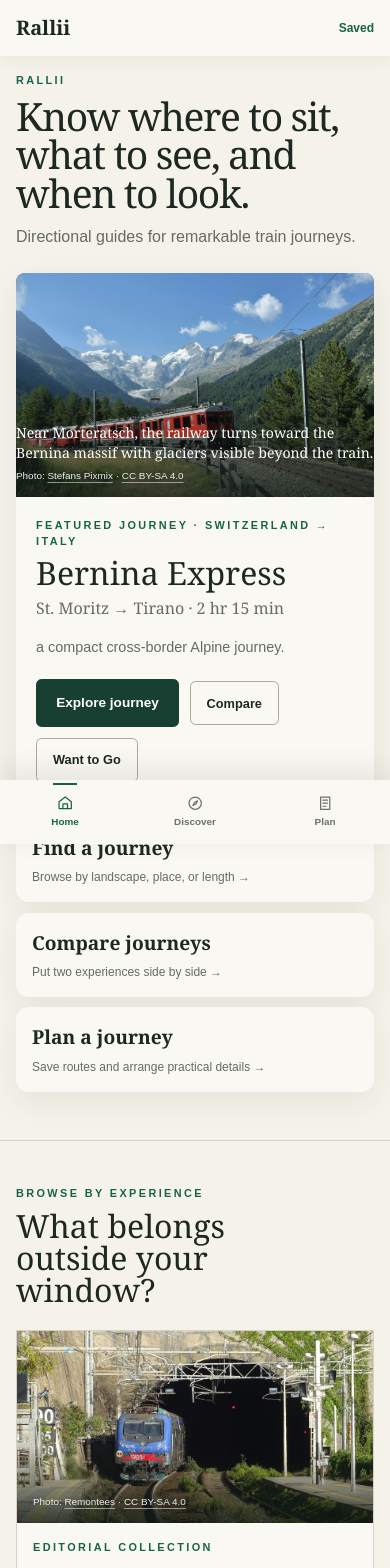
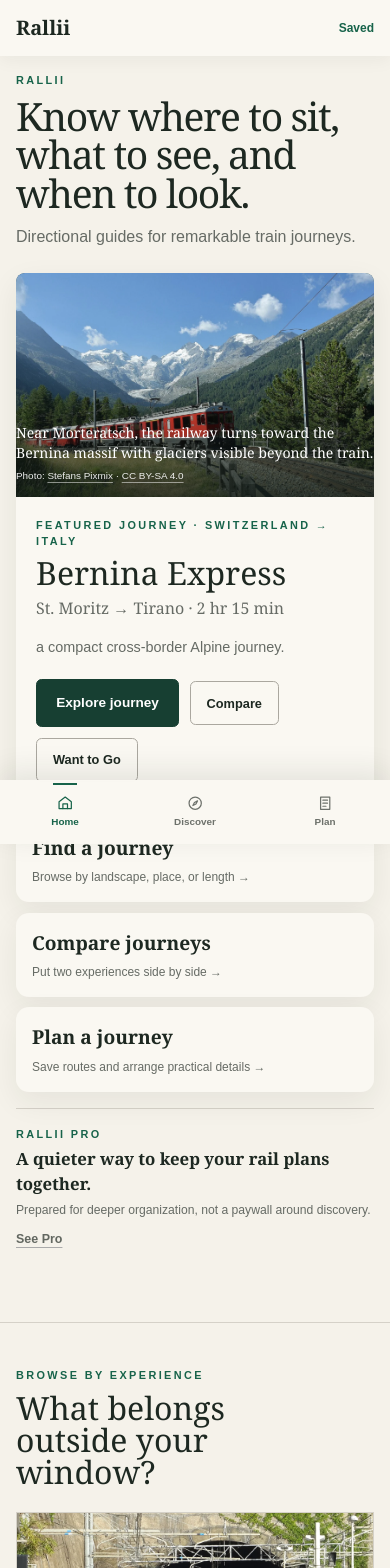
Before and after one commit to millenialmuseclub-boop/Rallii, a Next.js app: page / in a window 390 px wide. Shown: the top 1568 px of the page. Built offline with nearby package versions, Linux system fonts and the light colour scheme.

Commit message:
Refine Rallii catalogue structure and visual system

```diff
--- a/src/app/globals.css
+++ b/src/app/globals.css
@@ -627,7 +627,7 @@
   .journey-app-bar__saved { grid-column: 3; grid-row: 1 / 3; color: var(--accent); font-size: .72rem; font-weight: 700; text-decoration: none; }
 }
 
-.catalogue-groups { display: grid; grid-template-columns: repeat(3, minmax(0, 1fr)); gap: 1px; margin-top: 1.5rem; background: var(--line); }
+.catalogue-groups { display: grid; grid-template-columns: repeat(4, minmax(0, 1fr)); gap: 1px; margin-top: 1.5rem; background: var(--line); }
 .catalogue-groups button { min-height: 2.9rem; border: 0; background: var(--surface); color: var(--muted); font-size: .75rem; font-weight: 700; }
 .catalogue-groups button[aria-selected="true"] { background: var(--accent-deep); color: white; }
 .discover-search { display: block; margin-top: 1.5rem; }
@@ -679,6 +679,24 @@
 .library-limit-note { display: block; max-width: 14rem; margin-top: .4rem; color: var(--muted); font-size: .68rem; line-height: 1.45; }
 .library-limit-note a { color: var(--accent); font-weight: 700; }
 
+/* Catalogue and native-app refinement */
+.home-pro-note, .plan-pro-note { display: flex; align-items: center; justify-content: space-between; gap: 1.25rem; margin-top: 1rem; border-top: 1px solid var(--line); padding: 1.1rem 0 0; }
+.home-pro-note strong { display: block; margin-top: .2rem; font-family: var(--font-serif); font-size: 1.05rem; }
+.home-pro-note p:not(.eyebrow), .plan-pro-note p:not(.eyebrow) { margin-top: .3rem; color: var(--muted); font-size: .76rem; line-height: 1.5; }
+.plan-pro-note { align-items: flex-end; margin-top: 2rem; padding-top: 1rem; }
+.plan-pro-note > p:not(.eyebrow) { max-width: 38rem; }
+.route-map-frame { border-color: #7c9284; background: #d9e0d7; box-shadow: 0 14px 30px rgb(29 40 33 / 11%); }
+.route-map-frame::after { content: "Prepared railway guide"; position: absolute; right: .75rem; bottom: .65rem; z-index: 2; pointer-events: none; border: 1px solid rgb(247 241 223 / 80%); background: rgb(23 63 50 / 88%); padding: .35rem .5rem; color: #f7f1df; font-size: .58rem; font-weight: 700; letter-spacing: .1em; text-transform: uppercase; }
+.route-map-frame .maplibregl-ctrl-group { overflow: hidden; border: 1px solid rgb(36 54 45 / 18%); border-radius: 2px; box-shadow: 0 3px 10px rgb(28 41 34 / 12%); }
+.route-map-frame .maplibregl-ctrl button { width: 2.45rem; height: 2.45rem; background-color: rgb(250 248 242 / 94%); }
+.route-map-frame .maplibregl-ctrl-attrib { max-width: calc(100% - 10.5rem); padding-right: 2.25rem; background: rgb(250 248 242 / 80%); font-size: .58rem; }
+@media (max-width: 639px) {
+  .home-pro-note, .plan-pro-note { align-items: flex-start; flex-direction: column; gap: .65rem; }
+  .home-pro-note .text-link, .plan-pro-note .text-link { min-height: 2.75rem; align-items: center; }
+  .catalogue-groups button { min-height: 3.1rem; font-size: .68rem; }
+  .route-map-frame::after { bottom: 2rem; }
+}
+
 @media (max-width: 480px) {
   .ride-direction { grid-template-columns: 1fr; }
 }
--- a/src/app/page.tsx
+++ b/src/app/page.tsx
@@ -21,6 +21,7 @@
       <div className="home-dashboard__identity"><p className="eyebrow">Rallii</p><h1>Know where to sit, what to see, and when to look.</h1><p>Directional guides for remarkable train journeys.</p></div>
       {lead ? <article className="home-feature"><RouteMedia summary={lead.summary} variant="hero" /><div className="home-feature__body"><p className="eyebrow">Featured journey · {lead.summary.country}</p><h2>{lead.summary.name}</h2><p className="home-feature__route">{lead.summary.origin} → {lead.summary.destination} · {lead.summary.durationLabel ?? formatDuration(lead.summary.durationMinutes)}</p><p>{lead.summary.bestFor[0]}.</p><div className="home-feature__actions"><Link className="cta-button focus-ring" href={`/routes/${lead.summary.slug}`}>Explore journey</Link><Link className="action-button focus-ring" href={`/compare?routes=${lead.summary.slug}`}>Compare</Link><SaveRouteButton slug={lead.summary.slug} /></div></div></article> : null}
       <nav className="home-intent-grid" aria-label="Start with Rallii"><Link href="/discover"><b>Find a journey</b><span>Browse by landscape, place, or length →</span></Link><Link href="/compare"><b>Compare journeys</b><span>Put two experiences side by side →</span></Link><Link href="/plan"><b>Plan a journey</b><span>Save routes and arrange practical details →</span></Link></nav>
+      <aside className="home-pro-note"><div><p className="eyebrow">Rallii Pro</p><strong>A quieter way to keep your rail plans together.</strong><p>Prepared for deeper organization, not a paywall around discovery.</p></div><Link className="text-link focus-ring" href="/pro">See Pro</Link></aside>
     </div></section>
     <section className="home-section"><div className="site-shell"><p className="eyebrow">Browse by experience</p><h2>What belongs outside your window?</h2>{homeCollection && collectionCover ? <article className="home-collection-feature"><RouteMedia summary={collectionCover.summary} variant="card" /><div><p className="eyebrow">Editorial collection</p><h3>{homeCollection.title}</h3><p>{homeCollection.description}</p><Link className="primary-link focus-ring" href={`/discover/${homeCollection.slug}`}>Explore {homeCollection.title} <span aria-hidden="true">→</span></Link></div></article> : null}<div className="category-grid">{categories.map((category) => <Link key={category.slug} href={`/discover/${category.slug}`}><strong>{category.title}</strong><span>{category.routeSlugs.length} {category.routeSlugs.length === 1 ? "journey" : "journeys"}</span><b aria-hidden="true">→</b></Link>)}</div></div></section>
     <section className="home-section home-difference"><div className="site-shell"><p className="eyebrow">The Rallii difference</p><h2>One journey, made easier to experience.</h2><div className="difference-grid"><div><b>Best Side to Sit</b><p>Directional guidance by route segment.</p></div><div><b>Scenic Timeline</b><p>The moments worth looking up for, in order.</p></div><div><b>Interactive Railway Map</b><p>Prepared geometry, stations, and landmarks together.</p></div></div></div></section>
--- a/src/components/plan-journey.tsx
+++ b/src/components/plan-journey.tsx
@@ -4,5 +4,5 @@
 import type { RailRoute } from "@/types/route";
 
 export function PlanJourney({ routes, initialRouteSlug }: { routes: RailRoute[]; initialRouteSlug?: string }) {
-  return <><section className="plan-start" aria-labelledby="plan-start-title"><p className="eyebrow">Start with the rail journey</p><h2 id="plan-start-title">Build around a route you love.</h2><div className="plan-start__actions"><Link className="cta-button focus-ring" href="/saved">Open saved journeys</Link><Link className="action-button focus-ring" href="/discover">Find a journey</Link></div><p>{routes.length} prepared route guides are available. Rallii helps you choose the experience; reservations remain with the operator.</p></section><PartnerPlanningPanel routes={routes} initialRouteSlug={initialRouteSlug} /></>;
+  return <><section className="plan-start" aria-labelledby="plan-start-title"><p className="eyebrow">Start with the rail journey</p><h2 id="plan-start-title">Build around a route you love.</h2><div className="plan-start__actions"><Link className="cta-button focus-ring" href="/saved">Open saved journeys</Link><Link className="action-button focus-ring" href="/discover">Find a journey</Link></div><p>{routes.length} prepared route guides are available. Rallii helps you choose the experience; reservations remain with the operator.</p></section><aside className="plan-pro-note"><p className="eyebrow">Rallii Pro</p><p>Designed for deeper planning organization, scenic alerts, and an expanded private library—without limiting ordinary discovery.</p><Link className="text-link focus-ring" href="/pro">Explore the planned upgrade</Link></aside><PartnerPlanningPanel routes={routes} initialRouteSlug={initialRouteSlug} /></>;
 }
--- a/src/components/route-map.tsx
+++ b/src/components/route-map.tsx
@@ -63,7 +63,7 @@
     });
     const map = new maplibregl.Map({
       container: containerRef.current,
-      style: "https://tiles.openfreemap.org/styles/positron",
+      style: "https://tiles.openfreemap.org/styles/liberty",
       center: [8.75, 46.5],
       zoom: 6.5,
       attributionControl: false,
@@ -89,13 +89,13 @@
             id: "route-shadow",
             type: "line",
             source: "route",
-            paint: { "line-color": "#f5f1e8", "line-width": 7, "line-opacity": 0.9 },
+            paint: { "line-color": "#f7f1df", "line-width": 10, "line-opacity": 0.92, "line-blur": 1.5 },
           });
           map.addLayer({
             id: "route-line",
             type: "line",
             source: "route",
-            paint: { "line-color": "#17634a", "line-width": 4 },
+            paint: { "line-color": "#0f6249", "line-width": 4.5, "line-opacity": 0.98 },
           });
         }
 
```
Also changed, not shown: src/components/discover-routes.tsx (+10 -8 lines).
